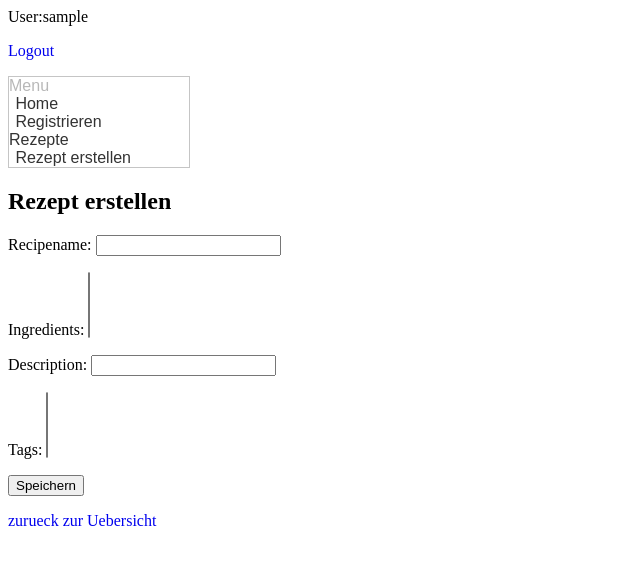
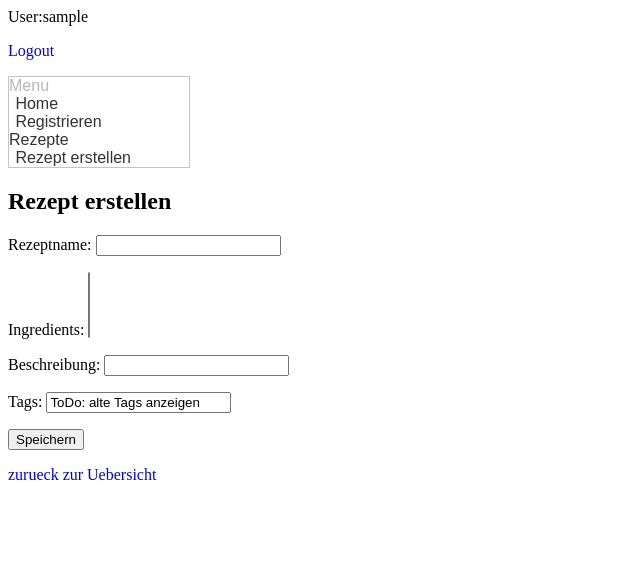
Before and after one commit to KiwiBA/StudentenKochen, a Django app: page /recipes/create/ in a window 1280 px wide. Shown: the top 565 px of the page, without its empty margins (0-640 px from the left). Run offline with Django 3.2, Linux system fonts and the light colour scheme; the visitor is signed in with stand-in values (Sample User, id 1); data that the repository does not hold is empty; some libraries are stand-ins or nearby versions.

Commit message:
Tags können mit Komma hinzugefügt werden. Beim editieren müssen momentan die alten Tags nochmal hingeschrieben werden. habe die zutaten wie sie vorher waren wieder hinzugefügt (automatische zutaten).

```diff
--- a/StudentenKochen/recipes/forms.py
+++ b/StudentenKochen/recipes/forms.py
@@ -1,13 +1,18 @@
 from django.forms import ModelForm
+from django import forms
+from recipes.models import Recipe, Recipeingredients, Tag
 
-from recipes.models import Recipe
-from django.db.transaction import commit
-from user_auth.models import Student
+class RecipeForm(forms.ModelForm):
+    recipename = forms.CharField(label=(u'Rezeptname'))
+    description = forms.CharField(label=(u'Beschreibung'))
 
-class RecipeForm(ModelForm):
+    tags = forms.CharField(label=(u'Tags'), initial='ToDo: alte Tags anzeigen')
+
+
+
     class Meta:
         model = Recipe
-        exclude = ('id', 'author', 'pub_date')
+        exclude = ('id', 'author', 'pub_date', 'tags')
 
     def __init__(self, **kwargs):
         self.__user = kwargs.pop('user', None)
@@ -19,4 +24,27 @@ class RecipeForm(ModelForm):
                 raise TypeError("You didn't give an user argument to the constructor.")
             self.instance.author = self.__user.student
 
+
+        self.instance.save()
+        tagList = self.cleaned_data['tags'].split(",")
+        existingTags = Tag.objects.all()
+        self.instance.tags.through.objects.filter(recipe=self.instance).delete()
+        for tag in tagList:
+            tag.strip()
+            is_existing = False
+            for existingTag in existingTags:
+                if tag.lower() == existingTag.tagname.lower():
+                    is_existing = True
+            newTag = Tag()
+            newTag.tagname = tag
+            if is_existing == False:
+                newTag.save()
+                newTag = Tag.objects.filter(tagname=tag)[:1].get()
+                self.instance.tags.add(newTag.id)
+            else:
+                newTag = Tag.objects.filter(tagname=tag)[:1].get()
+                self.instance.tags.add(newTag.id)
+
+
+
         return super(RecipeForm, self).save(commit)
--- a/StudentenKochen/recipes/models.py
+++ b/StudentenKochen/recipes/models.py
@@ -45,7 +45,6 @@ class Recipe(models.Model):
         return ('recipes:detail', (), {'recipe_id': self.id})
 
 
-
 class Recipeingredients(models.Model):
     id = models.AutoField(primary_key=True)
     ingredient = models.ForeignKey(Ingredient)
--- a/StudentenKochen/recipes/templates/recipes/detail.html
+++ b/StudentenKochen/recipes/templates/recipes/detail.html
@@ -24,9 +24,14 @@ $(document).ready( function() {
 <p>{{recipe.description}}</p>
 <p>Autor: {{recipe.author}}</p>
 <ul>
+<p>Tags:</p>
+{% for tag in recipe.tags.all %}
+    <li>{{tag.tagname}}</li>
+{% endfor %}
 <p>Ratings:</p>
 {{ ratings}}
 </ul>
+
 
 {% if error_message %}<p><strong>{{ error_message }}</strong></p>{% endif %}
 
```
